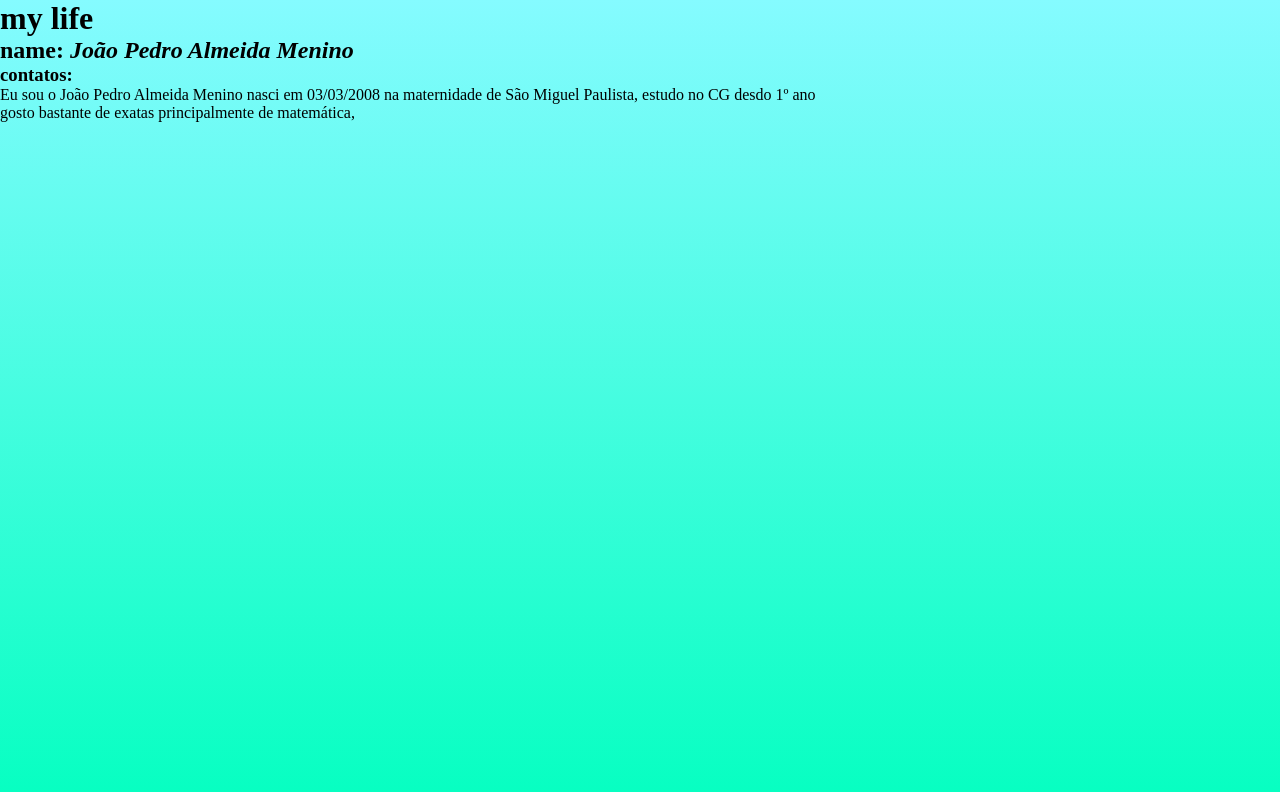
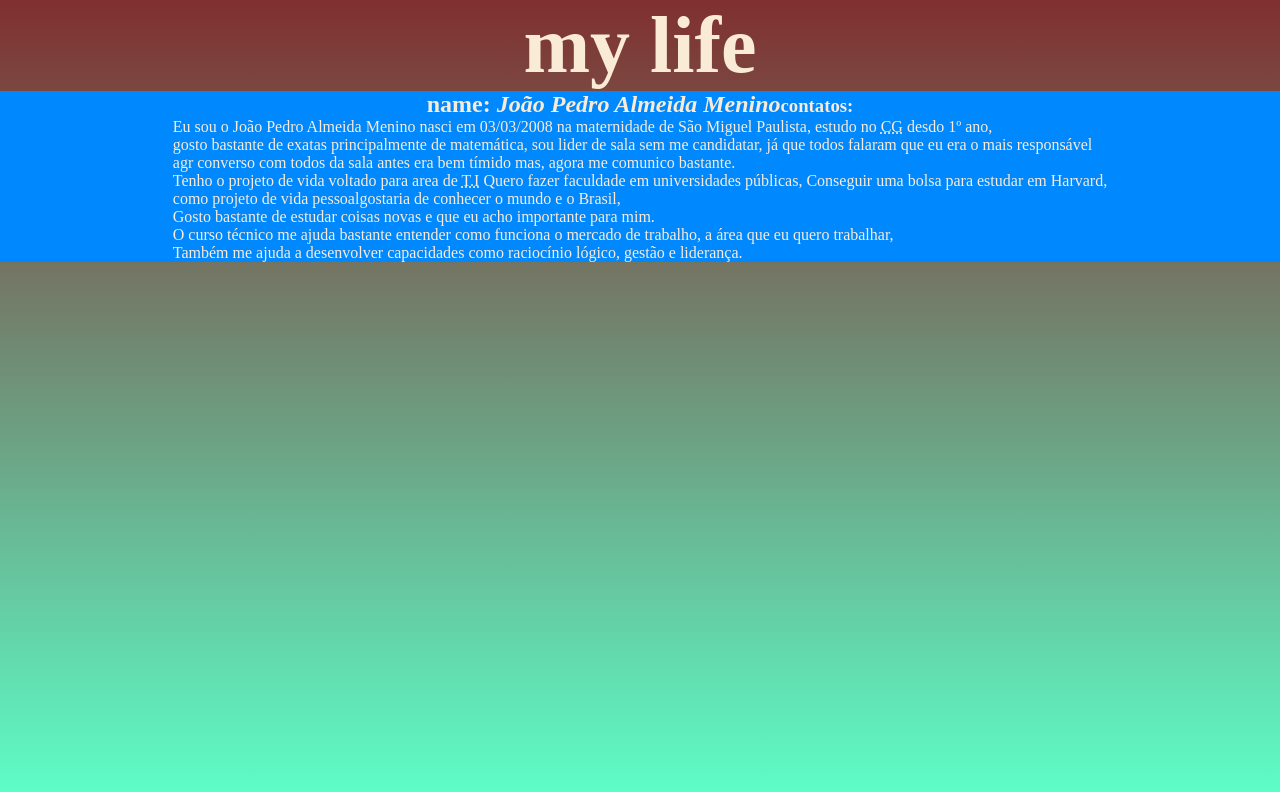
Before and after one commit to joaop0303menino/Sobre_mim, a plain HTML site: page index.html in a window 1280 px wide. Drawn offline with Linux system fonts and the light colour scheme.

Commit message:
Terminei o texto do HTML

```diff
--- a/index.html
+++ b/index.html
@@ -11,13 +11,31 @@
         <h1>my life</h1>
     </header>
     <main>
-        <section>
+        <section >
             <h2>name: <i>João Pedro Almeida Menino</i></h2>
             <h3>contatos: <address></address></h3>
         </section>
-        <section>
-           <p>Eu sou o João Pedro Almeida Menino nasci em <time>03/03/2008</time> na maternidade de São Miguel Paulista, estudo no <abbr>CG</abbr> desdo 1º ano <br>gosto bastante de exatas principalmente de matemática,</p>
-
+        <section class="text">
+            <div>
+                <p>
+                    Eu sou o João Pedro Almeida Menino nasci em <time>03/03/2008</time>
+                    na maternidade de São Miguel Paulista, estudo no <abbr title="Carlos Gomes">CG</abbr>
+                    desdo 1º ano, <br>gosto bastante de exatas principalmente de matemática,
+                    sou lider de sala sem me candidatar, já que todos falaram que eu era o mais responsável
+                    <br>agr converso com todos da sala antes era bem tímido mas, agora me comunico bastante.
+                </p>
+                <p>
+                    Tenho o projeto de vida voltado para area de <abbr title="Tecnologia da Informação">T.I</abbr>
+                    Quero fazer faculdade em universidades públicas, Conseguir uma bolsa para estudar em Harvard,
+                    <br>como projeto de vida pessoalgostaria de conhecer o mundo e o Brasil,
+                    <br>Gosto bastante de estudar coisas novas e que eu acho importante para mim.
+                </p>
+                <p>
+                    O curso técnico me ajuda bastante entender como funciona o mercado de trabalho,
+                    a área que eu quero trabalhar,
+                    <br>Também me ajuda a desenvolver capacidades como raciocínio lógico, gestão e liderança.
+                </p>
+            </div>
         </section>
     </main>
 
--- a/style.css
+++ b/style.css
@@ -1,11 +1,28 @@
 *{
     padding: 0;
     margin: 0;
+    box-sizing: border-box;
 }
 
 body{
-    background: linear-gradient(#85fbff, #06ffc1);
+    background: linear-gradient(#640303d2, #00ffaaa2);
     background-repeat: no-repeat;
     height: 100vh;
     width: 100vw;
+    color: antiquewhite;
 }
+
+header{
+    font-family: 'Times New Roman', Times, serif;
+    font-size: 40px;
+    display: flex;
+    align-items: center;
+    justify-content: center;
+}
+
+section{
+    background-color: rgb(0, 136, 255);
+    display: flex;
+    align-items: baseline;
+    justify-content: center;
+}
```
